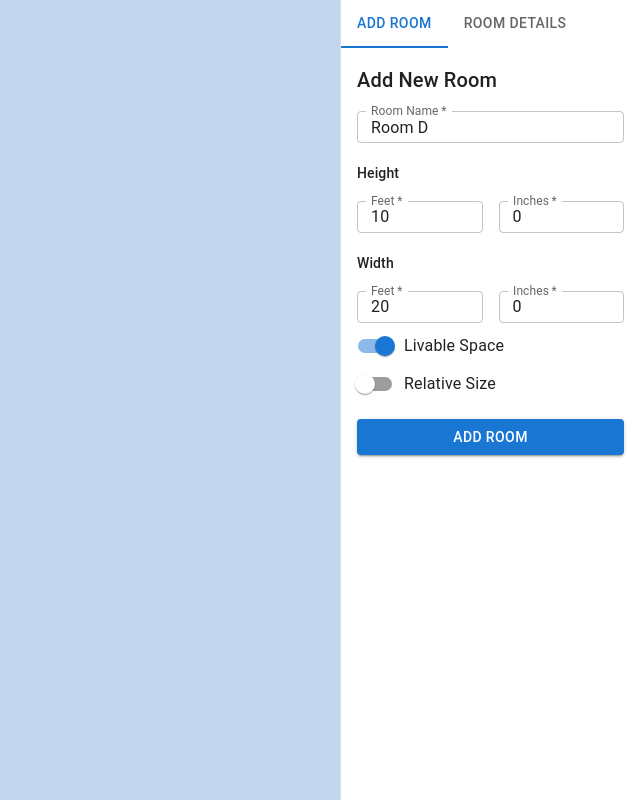
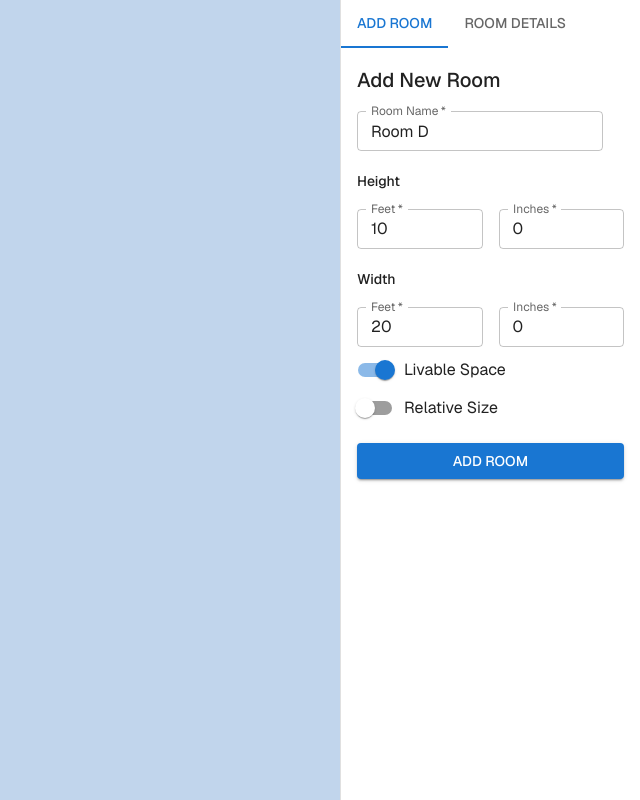
Before and after one commit to jnelken/apt-sqft, a React (Create React App) app: page / in a window 1280 px wide. Shown: the whole page, without its empty margins (640-1280 px from the left). Built offline with nearby package versions, Linux system fonts and the light colour scheme.

Commit message:
Create compactText

```diff
--- a/public/index.html
+++ b/public/index.html
@@ -7,8 +7,7 @@
     <meta name="theme-color" content="#000000" />
     <meta
       name="description"
-      content="Web site created using create-react-app"
-    />
+      content="Web site created using create-react-app" />
     <link rel="apple-touch-icon" href="%PUBLIC_URL%/logo192.png" />
     <!--
       manifest.json provides metadata used when your web app is installed on a
@@ -24,7 +23,10 @@
       work correctly both with client-side routing and a non-root public URL.
       Learn how to configure a non-root public URL by running `npm run build`.
     -->
-    <title>React App</title>
+    <title>AptSqFt</title>
+    <style>
+      @import url('https://fonts.googleapis.com/css2?family=Geist:wght@100..900&display=swap');
+    </style>
   </head>
   <body>
     <noscript>You need to enable JavaScript to run this app.</noscript>
--- a/src/App.tsx
+++ b/src/App.tsx
@@ -122,6 +122,10 @@ function App() {
   };
 
   const theme = createTheme({
+    typography: {
+      fontFamily: 'Geist, sans-serif',
+      // fontFeatureSettings: '"rlig", "calt"',
+    },
     palette: {
       mode: appState.theme,
     },
--- a/src/components/CompactTextField.tsx
+++ /dev/null
@@ -1,19 +0,0 @@
-import React from 'react';
-import { TextField, TextFieldProps } from '@mui/material';
-
-export const CompactTextField: React.FC<TextFieldProps> = props => {
-  return (
-    <TextField
-      size="small"
-      fullWidth
-      margin="dense"
-      {...props}
-      sx={{
-        '& .MuiInputBase-root': {
-          height: '32px',
-        },
-        ...props.sx,
-      }}
-    />
-  );
-};
--- a/src/components/RoomForm.tsx
+++ b/src/components/RoomForm.tsx
@@ -7,7 +7,7 @@ import {
   Typography,
 } from '@mui/material';
 import { Room } from '../types';
-import { CompactTextField } from './CompactTextField';
+import { CompactTextField } from './ui/CompactTextField';
 
 interface RoomFormProps {
   onSubmit: (room: Omit<Room, 'id' | 'points'>) => void;
--- /dev/null
+++ b/src/components/ui/CompactTextField.tsx
@@ -0,0 +1,6 @@
+import React from 'react';
+import { TextField, TextFieldProps } from '@mui/material';
+
+export const CompactTextField: React.FC<TextFieldProps> = props => {
+  return <TextField size="small" margin="dense" {...props} />;
+};
```
